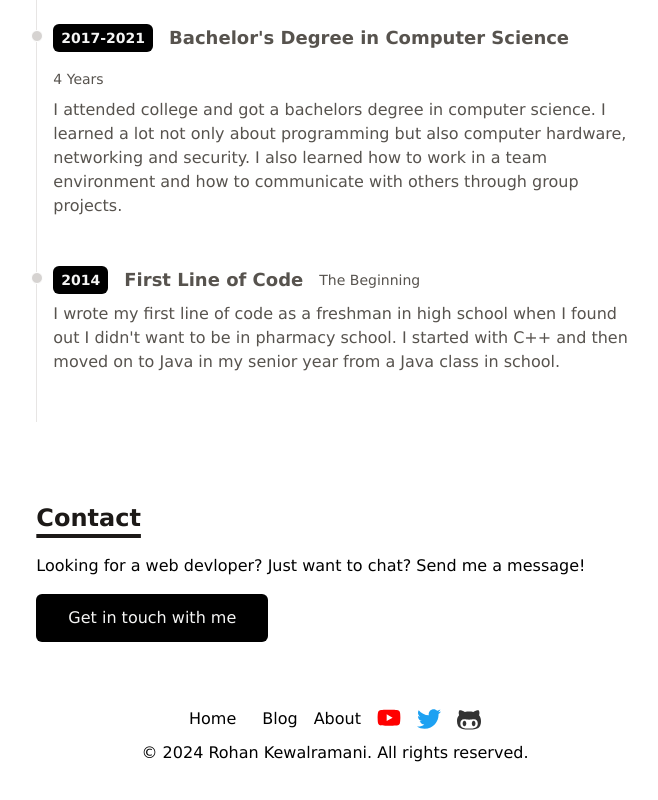
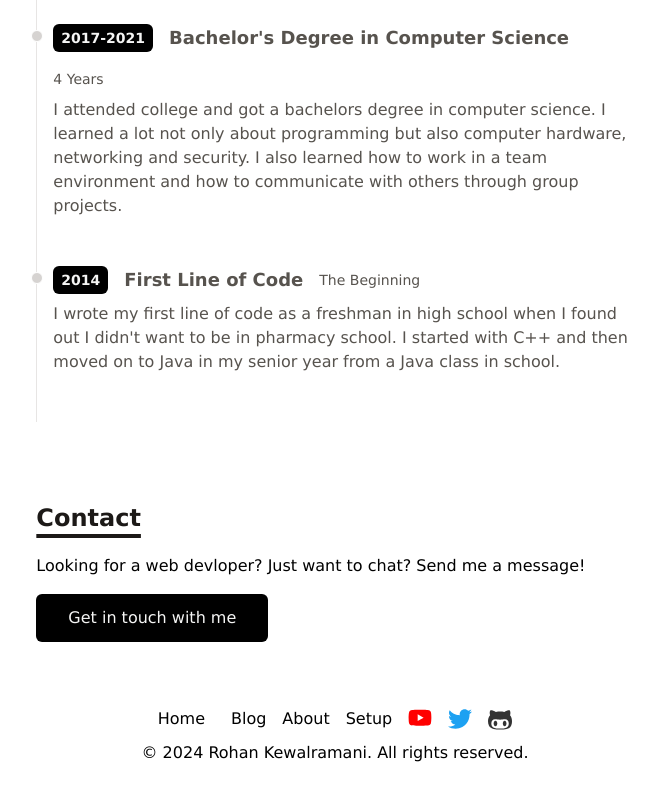
Before and after one commit to rohankewal/rohankewal.dev, an Astro site: page / in a window 1280 px wide. Shown: the part 2146-2946 px from the top of the page, without its empty margins (305-963 px from the left). Built offline with nearby package versions, Linux system fonts and the light colour scheme; Astro itself is replaced by a stand-in of ours.

Commit message:
feat: added link to setup in the footer

```diff
--- a/src/components/Footer.astro
+++ b/src/components/Footer.astro
@@ -12,6 +12,7 @@ const today = new Date();
     <HeaderLink class="footer-link" href="/">Home</HeaderLink>
     <HeaderLink class="footer-link" href="/blog">Blog</HeaderLink>
     <HeaderLink class="footer-link" href="/about">About</HeaderLink>
+    <HeaderLink class="footer-link" href="/setup">Setup</HeaderLink>
     <HeaderLink
       href="https://www.youtube.com/channel/UCRtXR1SLPBti1p5bNAioIuw"
       target="_blank"
```
